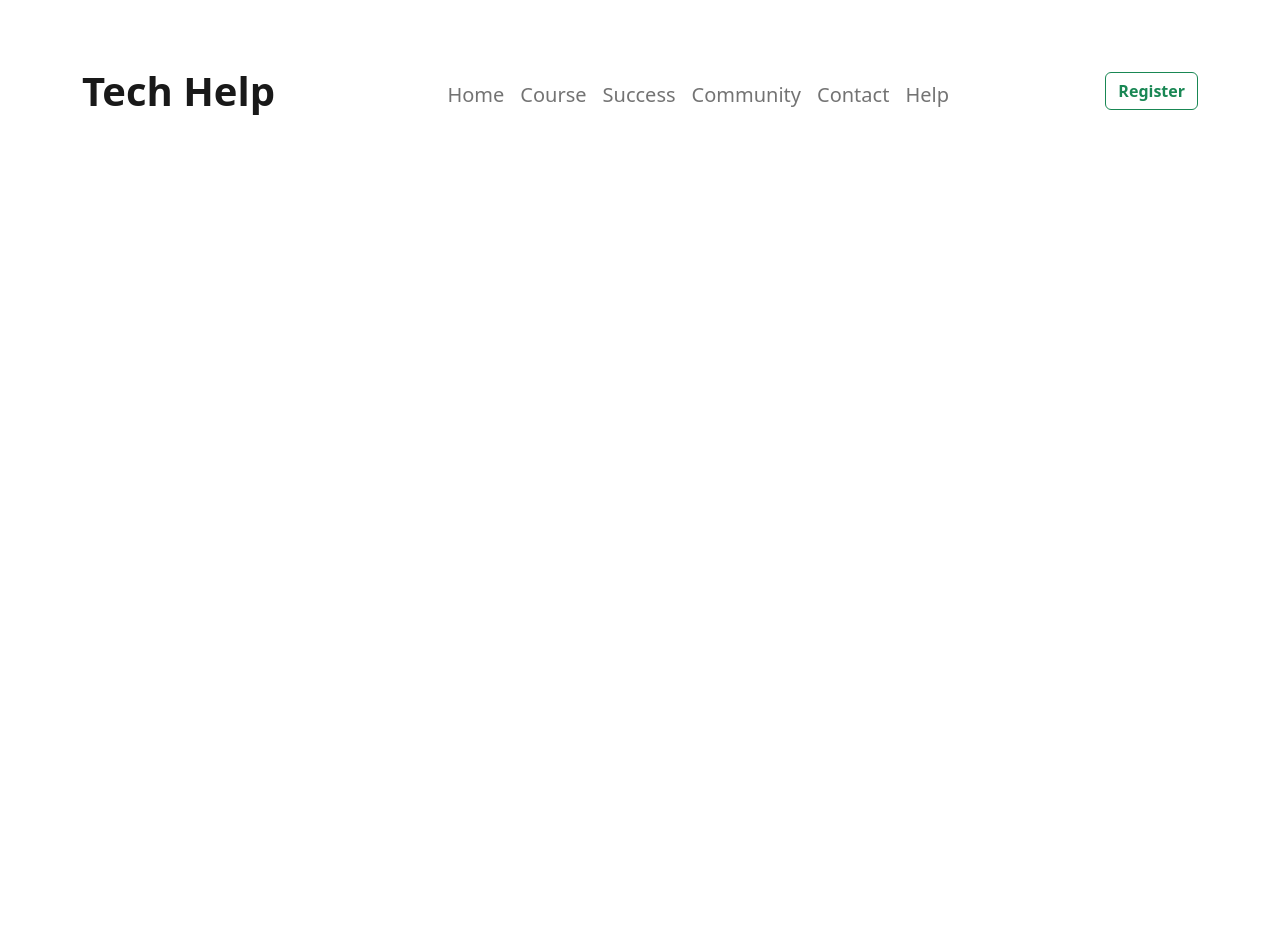
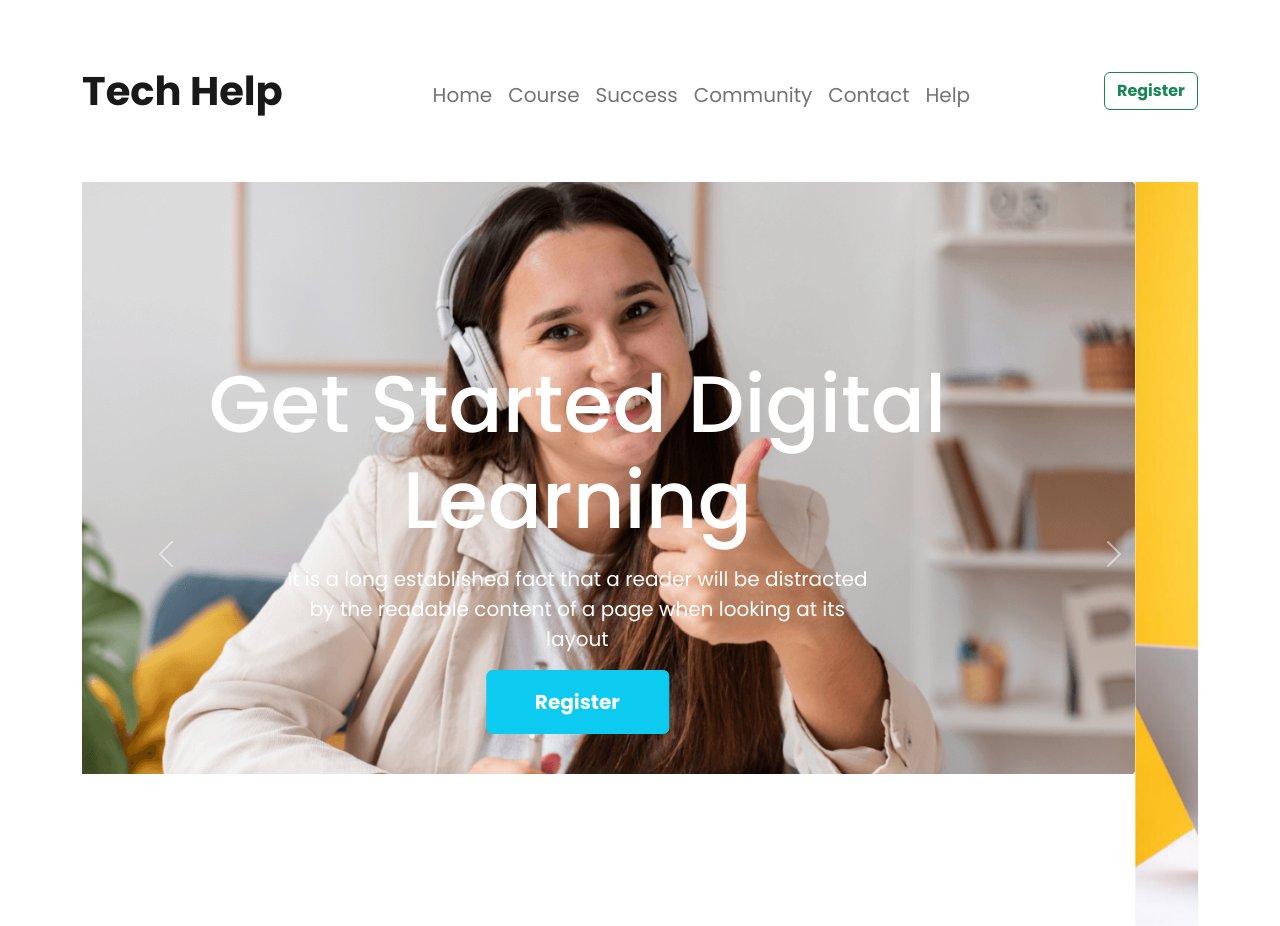
Before and after one commit to nusratjahan26/Tech-Help, a plain HTML site: page index.html in a window 1280 px wide. Before the commit the page ends 800 px from the top, so only its background shows below. Drawn offline with nearby package versions, Linux system fonts and the light colour scheme.

Commit message:
carousel section added

```diff
--- a/index.html
+++ b/index.html
@@ -38,6 +38,75 @@
   </nav>
     <!-- Navbar section end -->
 
+    <!-- Carousel section started here -->
+    <section class="container mt-5">
+      <div id="carouselExampleControls" class="carousel slide" data-bs-ride="carousel">
+          <div class="carousel-inner">
+          <div class="carousel-item active">
+              <img src="images/cover/cover-1.png" class="d-block w-100 filter-img" alt="...">
+              <div class="carousel-caption d-none d-md-block">
+
+              <!-- Desktop View Code -->
+              <h5 class="big-text d-none d-md-none d-lg-block">Get Started Digital Learning</h5>
+              <p class="w-75 mx-auto fs-5 mt-3 d-none d-md-none d-lg-block">It is a long established fact that a reader will be distracted by the readable
+                  content of a page when looking at its layout</p>
+                  <button class="btn btn-info mt-3 px-5 py-3 big-bottom fw-bold fs-5 text-white d-none d-md-none d-lg-block mx-auto">Register</button>
+
+              <!-- Tablet View Code -->
+              <h5 class="fs-1 d-none d-lg-none d-md-block">Get Started Digital Learning</h5>
+              <p class="w-100 mx-auto fs-6 mt-3 d-none d-lg-none d-md-block">It is a long established fact that a reader will be distracted by the readable
+                  content of a page when looking at its layout</p>
+                  <button class="btn btn-info mt-3 px-4 py-2 fw-semibold fs-5 text-white d-none d-lg-none d-md-block">Register</button>
+
+              </div>
+          </div>
+          <div class="carousel-item">
+              <img src="images/cover/cover-2.jpg" class="d-block w-100 filter-img" alt="...">
+              <div class="carousel-caption d-none d-md-block">
+
+              <!-- Desktop View Code -->
+              <h5 class="big-text d-none d-md-none d-lg-block">Get Started Digital Learning</h5>
+              <p class="w-75 mx-auto fs-5 mt-3 d-none d-md-none d-lg-block">It is a long established fact that a reader will be distracted by the readable
+                  content of a page when looking at its layout</p>
+                  <button class="btn btn-info mt-3 px-5 py-3 big-bottom fw-bold fs-5 text-white d-none d-md-none d-lg-block mx-auto">Register</button>
+
+              <!-- Tablet View Code -->
+              <h5 class="fs-1 d-none d-lg-none d-md-block">Get Started Digital Learning</h5>
+              <p class="w-100 mx-auto fs-6 mt-3 d-none d-lg-none d-md-block">It is a long established fact that a reader will be distracted by the readable
+                  content of a page when looking at its layout</p>
+                  <button class="btn btn-info mt-3 px-4 py-2 fw-semibold fs-5 text-white d-none d-lg-none d-md-block">Register</button>
+                  </div>
+          </div>
+          <div class="carousel-item">
+              <img src="images/cover/cover-3.jpg" class="d-block w-100 filter-img" alt="...">
+              <div class="carousel-caption d-none d-md-block">
+
+              <!-- Desktop View Code -->
+              <h5 class="big-text d-none d-md-none d-lg-block">Get Started Digital Learning</h5>
+              <p class="w-75 mx-auto fs-5 mt-3 d-none d-md-none d-lg-block">It is a long established fact that a reader will be distracted by the readable
+                  content of a page when looking at its layout</p>
+                  <button class="btn btn-info mt-3 px-5 py-3 big-bottom fw-bold fs-5 text-white d-none d-md-none d-lg-block mx-auto">Register</button>
+
+              <!-- Tablet View Code -->
+              <h5 class="fs-1 d-none d-lg-none d-md-block">Get Started Digital Learning</h5>
+              <p class="w-100 mx-auto fs-6 mt-3 d-none d-lg-none d-md-block">It is a long established fact that a reader will be distracted by the readable
+                  content of a page when looking at its layout</p>
+                  <button class="btn btn-info mt-3 px-4 py-2 fw-semibold fs-5 text-white d-none d-lg-none d-md-block">Register</button>
+                  </div>
+          </div>
+          </div>
+          <button class="carousel-control-prev" type="button" data-bs-target="#carouselExampleControls" data-bs-slide="prev">
+          <span class="carousel-control-prev-icon" aria-hidden="true"></span>
+          <span class="visually-hidden">Previous</span>
+          </button>
+          <button class="carousel-control-next" type="button" data-bs-target="#carouselExampleControls" data-bs-slide="next">
+          <span class="carousel-control-next-icon" aria-hidden="true"></span>
+          <span class="visually-hidden">Next</span>
+          </button>
+      </div>
+  </section>
+    <!-- Carousel section end here -->
+
     <!-- Bootstrap js link  -->
     <script src="https://cdn.jsdelivr.net/npm/bootstrap@5.2.0/dist/js/bootstrap.bundle.min.js" integrity="sha384-A3rJD856KowSb7dwlZdYEkO39Gagi7vIsF0jrRAoQmDKKtQBHUuLZ9AsSv4jD4Xa" crossorigin="anonymous"></script>
   </body>
--- a/style.css
+++ b/style.css
@@ -0,0 +1,10 @@
+@import url('https://fonts.googleapis.com/css2?family=Poppins:wght@400;500;600;700&display=swap');
+
+*
+{
+    font-family: 'Poppins', sans-serif;
+}
+
+.big-text{
+    font-size: 80px;
+}
```
